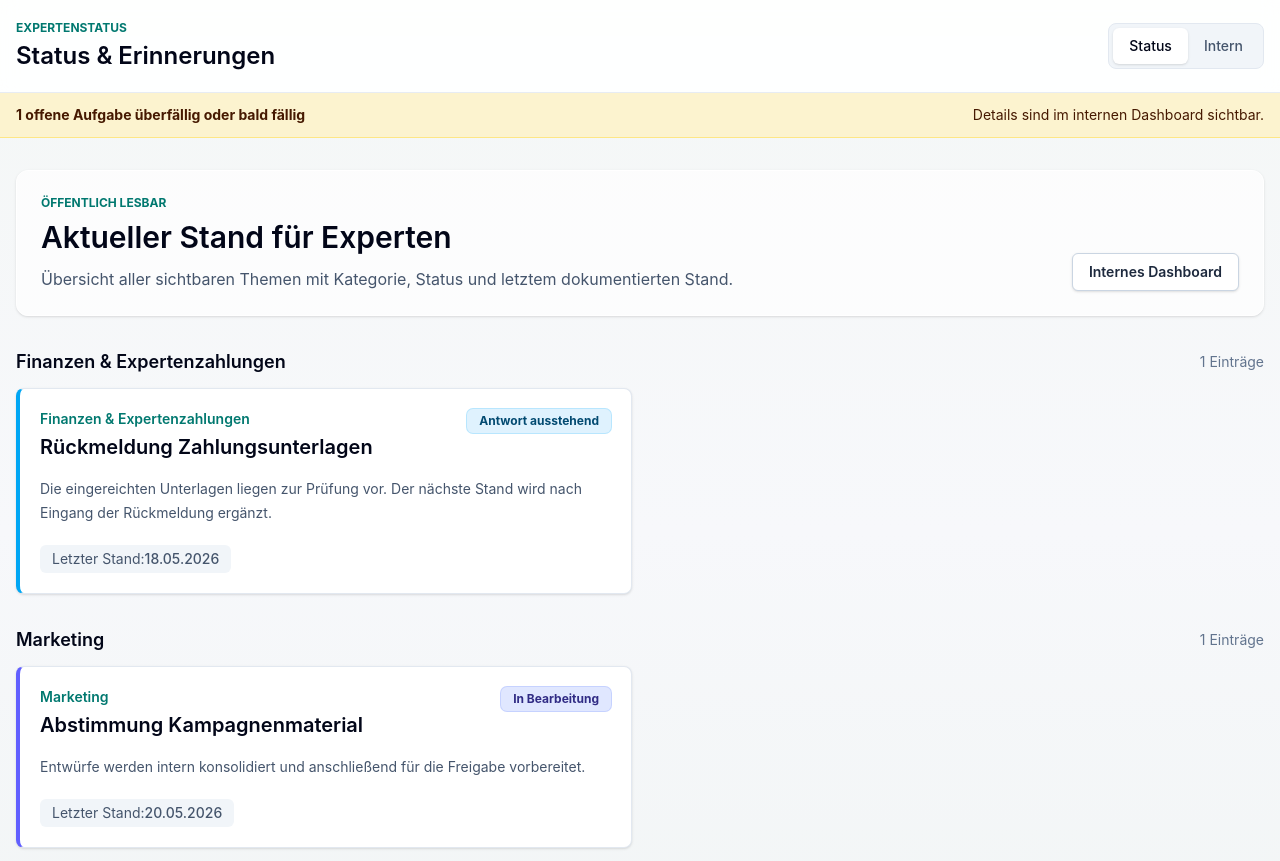
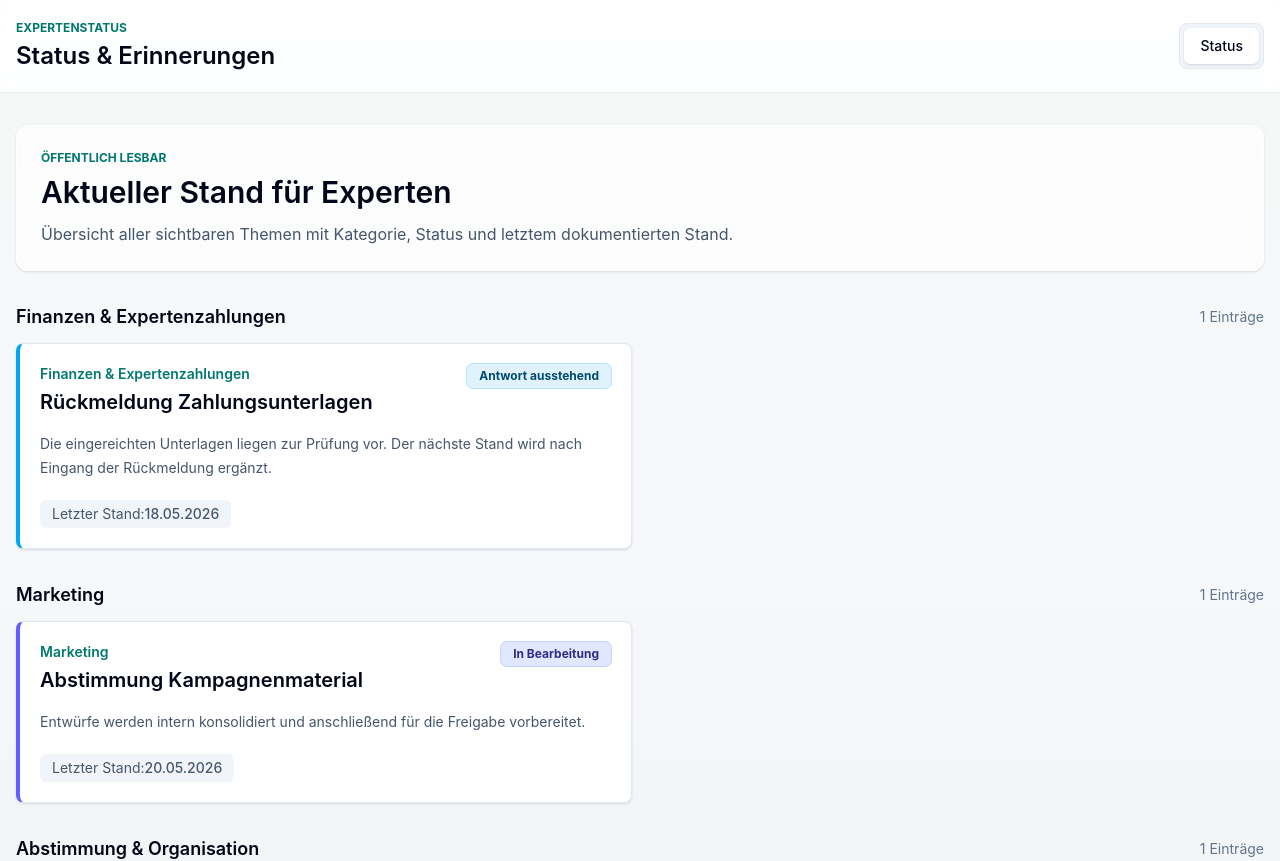
Before and after one commit to zeroedge-code/exp-status, a React (Vite) app: page / in a window 1280 px wide. Shown: the top 861 px of the page. Built offline with nearby package versions, Linux system fonts and the light colour scheme.

Commit message:
Restrict internal dashboard entry points

```diff
--- a/src/App.jsx
+++ b/src/App.jsx
@@ -1,7 +1,6 @@
 import { useEffect, useMemo, useRef, useState } from 'react'
 
 const STORAGE_KEY = 'expertiger-status-app-v1'
-const INTERN_PASSWORD = 'experten2026'
 
 const categories = [
   'Finanzen & Expertenzahlungen',
@@ -70,28 +69,7 @@ const initialData = {
         'Die Terminserie ist bestätigt. Weitere Änderungen werden separat dokumentiert.',
     },
   ],
-  tasks: [
-    {
-      id: crypto.randomUUID(),
-      title: 'Erinnerung an Schweden: offene Bankantwort',
-      owner: 'Team Deutschland',
-      dueDate: '2026-05-24',
-      reminderInterval: 'einmalig',
-      notes: 'Kurzstatus und Bitte um Rückmeldung versenden.',
-      visibility: 'nur intern',
-      completed: false,
-    },
-    {
-      id: crypto.randomUUID(),
-      title: 'Monatliches Marketing-Update vorbereiten',
-      owner: 'Marketing',
-      dueDate: '2026-05-31',
-      reminderInterval: 'monatlich wiederkehrend',
-      notes: 'Status, offene Punkte und nächste Schritte bündeln.',
-      visibility: 'öffentlich',
-      completed: false,
-    },
-  ],
+  tasks: [],
 }
 
 function normalizeData(rawData) {
@@ -178,7 +156,7 @@ function App() {
   return (
     <div className="min-h-screen">
       <TopNavigation path={path} navigate={navigate} />
-      {upcomingSevenDays.length > 0 && (
+      {path === '/intern' && upcomingSevenDays.length > 0 && (
         <div className="border-b border-amber-200 bg-amber-100/80">
           <div className="mx-auto flex max-w-7xl flex-col gap-2 px-4 py-3 text-sm text-amber-950 sm:flex-row sm:items-center sm:justify-between">
             <strong>
@@ -192,7 +170,7 @@ function App() {
       {path === '/intern' ? (
         <InternPage data={data} updateData={updateData} />
       ) : (
-        <StatusPage statusEntries={data.statusEntries} navigate={navigate} />
+        <StatusPage statusEntries={data.statusEntries} />
       )}
     </div>
   )
@@ -218,9 +196,11 @@ function TopNavigation({ path, navigate }) {
           <NavButton active={path !== '/intern'} onClick={() => navigate('/status')}>
             Status
           </NavButton>
-          <NavButton active={path === '/intern'} onClick={() => navigate('/intern')}>
-            Intern
-          </NavButton>
+          {path === '/intern' && (
+            <NavButton active onClick={() => navigate('/intern')}>
+              Intern
+            </NavButton>
+          )}
         </nav>
       </div>
     </header>
@@ -243,7 +223,7 @@ function NavButton({ active, children, onClick }) {
   )
 }
 
-function StatusPage({ statusEntries, navigate }) {
+function StatusPage({ statusEntries }) {
   const groupedEntries = categories.map((category) => ({
     category,
     entries: statusEntries.filter((entry) => entry.category === category),
@@ -251,7 +231,7 @@ function StatusPage({ statusEntries, navigate }) {
 
   return (
     <main className="mx-auto max-w-7xl px-4 py-8">
-      <section className="mb-8 flex flex-col gap-4 rounded-xl border border-white bg-white/70 p-6 shadow-sm sm:flex-row sm:items-end sm:justify-between">
+      <section className="mb-8 rounded-xl border border-white bg-white/70 p-6 shadow-sm">
         <div>
           <p className="mb-2 text-xs font-bold uppercase text-teal-700">
             Öffentlich lesbar
@@ -264,13 +244,6 @@ function StatusPage({ statusEntries, navigate }) {
             dokumentierten Stand.
           </p>
         </div>
-        <button
-          type="button"
-          onClick={() => navigate('/intern')}
-          className="rounded-md border border-slate-300 bg-white px-4 py-2 text-sm font-semibold text-slate-800 shadow-sm hover:bg-slate-50"
-        >
-          Internes Dashboard
-        </button>
       </section>
 
       <div className="space-y-8">
@@ -341,54 +314,6 @@ function StatusBadge({ status }) {
 }
 
 function InternPage({ data, updateData }) {
-  const [authenticated, setAuthenticated] = useState(
-    sessionStorage.getItem('expertiger-intern-auth') === 'true',
-  )
-  const [password, setPassword] = useState('')
-
-  if (!authenticated) {
-    return (
-      <main className="mx-auto flex max-w-md px-4 py-16">
-        <form
-          className="w-full rounded-xl border border-slate-200 bg-white p-6 shadow-lg shadow-slate-200/70"
-          onSubmit={(event) => {
-            event.preventDefault()
-            if (password === INTERN_PASSWORD) {
-              sessionStorage.setItem('expertiger-intern-auth', 'true')
-              setAuthenticated(true)
-            }
-          }}
-        >
-          <h2 className="text-2xl font-semibold text-slate-950">
-            Internes Dashboard
-          </h2>
-          <p className="mt-2 text-sm text-slate-600">
-            Passwortschutz für die lokale Verwaltungsansicht.
-          </p>
-          <label className="mt-6 block text-sm font-medium text-slate-700">
-            Passwort
-            <input
-              type="password"
-              value={password}
-              onChange={(event) => setPassword(event.target.value)}
-              className="mt-2 w-full rounded-md border border-slate-300 px-3 py-2 text-slate-950 outline-none focus:border-teal-700"
-              autoFocus
-            />
-          </label>
-          <button
-            type="submit"
-            className="mt-5 w-full rounded-md bg-teal-900 px-4 py-2 font-semibold text-white hover:bg-teal-800"
-          >
-            Einloggen
-          </button>
-          <p className="mt-3 text-xs text-slate-500">
-            Demo-Passwort: {INTERN_PASSWORD}
-          </p>
-        </form>
-      </main>
-    )
-  }
-
   return <Dashboard data={data} updateData={updateData} />
 }
 
```
